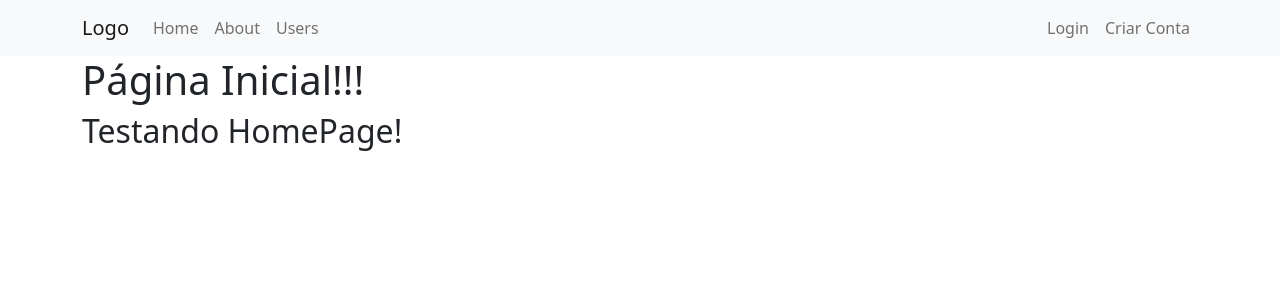
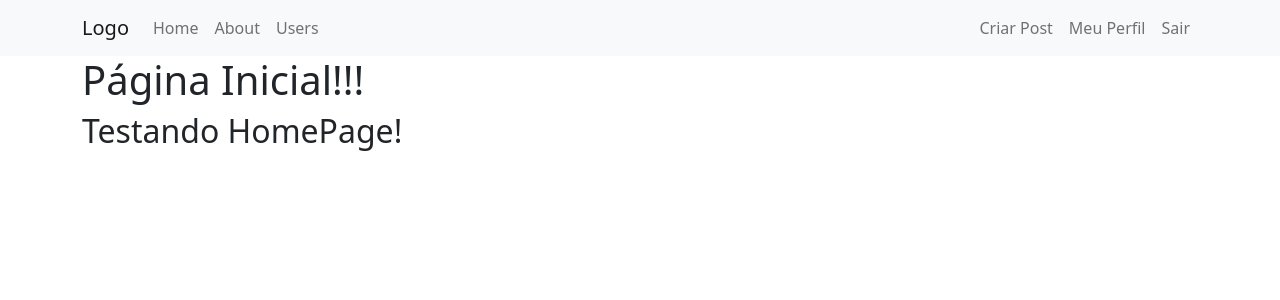
Before and after one commit to rdavcardoso/SiteComunidade, a Flask app: page / in a window 1280 px wide. Shown: the top 300 px of the page. Run offline with Flask 2, Linux system fonts and the light colour scheme; a user stored in the database is signed in.

Commit message:
Diferenciação da Home do usuário logado implementada, criado páginas de "Meu Pefil" e "Criar Post", função de logout criada, testes realizados com sucesso.

```diff
--- a/comunidadeimpressionadora/routes.py
+++ b/comunidadeimpressionadora/routes.py
@@ -2,7 +2,7 @@ from flask import render_template, redirect, url_for, flash, request
 from comunidadeimpressionadora import app, database, bcrypt
 from comunidadeimpressionadora.forms import FormLogin, FormCriarConta
 from comunidadeimpressionadora.models import Usuario
-from flask_login import login_user
+from flask_login import login_user, logout_user, current_user
 
 
 users_list = ['Lira', 'João', 'Alon', 'Alessandra', 'Amanda']
@@ -44,3 +44,19 @@ def login():
         flash(f'Conta criada para o e-mail: {form_criarconta.email.data}', 'alert-success')
         return redirect(url_for('home'))
     return render_template('login.html', form_login=form_login, form_criarconta=form_criarconta)
+
+
+@app.route('/sair')
+def sair():
+    logout_user()
+    flash(f'Logout Feito com Sucesso!', 'alert-success')
+    return redirect(url_for('home'))
+
+
+@app.route('/perfil')
+def perfil():
+    return render_template('perfil.html')
+
+@app.route('/post/criar')
+def criar_post():
+    return render_template('criarpost.html')
--- a/comunidadeimpressionadora/templates/navbar.html
+++ b/comunidadeimpressionadora/templates/navbar.html
@@ -14,12 +14,24 @@
         </li>
       </ul>
       <ul class="d-flex navbar-nav">
+        {% if current_user.is_authenticated %}
+          <li class="nav-item">
+            <a class="nav-link" href="{{ url_for('criar_post') }}">Criar Post</a>
+          </li>
+          <li class="nav-item">
+            <a class="nav-link" href="{{ url_for('perfil') }}">Meu Perfil</a>
+          </li>
+          <li class="nav-item">
+            <a class="nav-link" href="{{ url_for('sair') }}">Sair</a>
+          </li>
+        {% else %}
           <li class="nav-item">
             <a class="nav-link" href="{{ url_for('login') }}">Login</a>
           </li>
           <li class="nav-item">
             <a class="nav-link" href="{{ url_for('login') }}">Criar Conta</a>
           </li>
+        {% endif %}
       </ul>
     </div>
   </div>
```
Also changed, not shown: comunidadeimpressionadora/templates/criarpost.html (added, +9 -0 lines), comunidadeimpressionadora/templates/perfil.html (added, +9 -0 lines), comunidadeimpressionadora/comunidade.db. Lines whose indentation alone changed are shown as unchanged.
